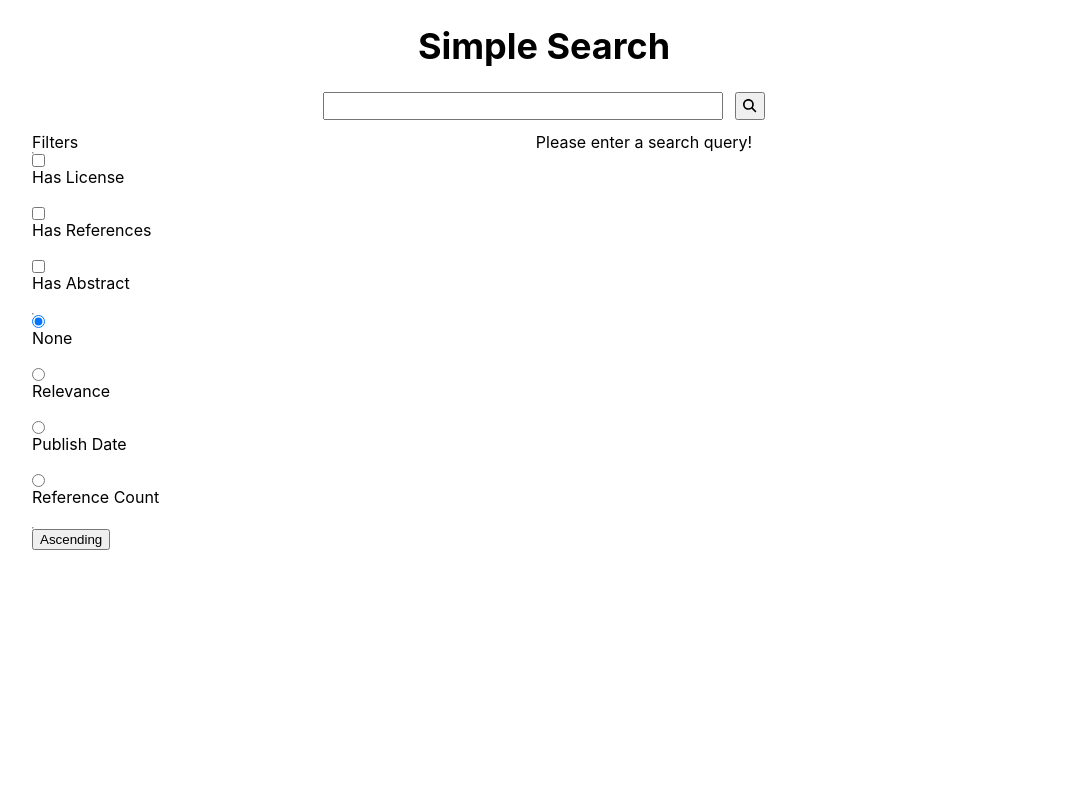
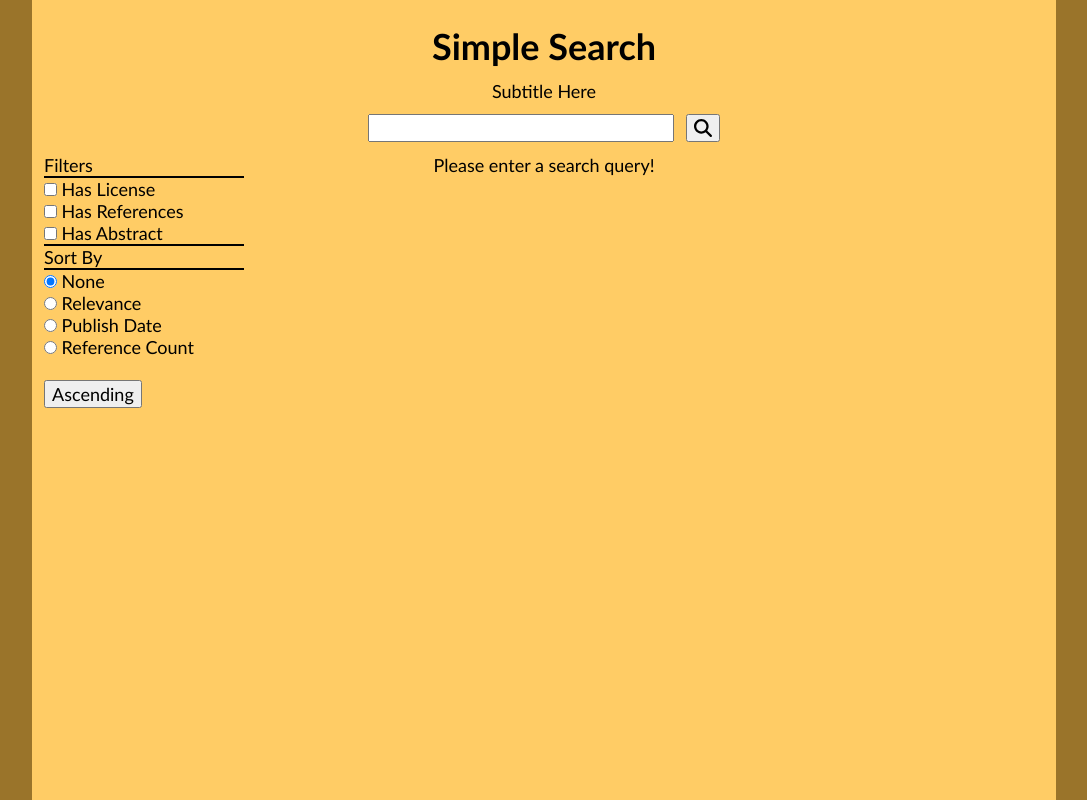
Before and after one commit to blloop/search-example, a React (Create React App) app: page / in a window 1280 px wide. Shown: the whole page, without its empty margins (96-1183 px from the left). Built offline with nearby package versions, Linux system fonts and the light colour scheme.

Commit message:
add page styling

```diff
--- a/src/App.css
+++ b/src/App.css
@@ -1,44 +1,68 @@
 * {
   margin: 0;
+  font-size: 18px;
+  font-family: 'Trebuchet MS',
+    'Lucida Sans Unicode',
+    'Lucida Grande',
+    'Lucida Sans',
+    Arial,
+    sans-serif;
   box-sizing: border-box;
+}
+
+body {
+  background-color: rgb(154, 116, 42);
+}
+
+hr {
+  border: none;
+  height: 2px;
+  width: 100%;
+  background-color: black;
 }
 
 .App {
   width: 1200px;
   max-width: 80vw;
+  height: 100vh;
   margin: 0 auto;
+  padding: 12px;
   text-align: center;
+  background-color: rgb(255, 204, 101);
 }
 
 .title {
-  margin: 24px 0;
+  margin: 12px 0;
   font-size: 36px;
   font-weight: bold;
 }
 
+.subtitle {
+  margin: 12px 0;
+}
+
 .search-bar {
+  width: 400px;
+  margin: 12px auto;
   display: flex;
   justify-content: center;
   gap: 12px;
-  margin: 12px 0;
 }
 
 .search-input {
-  width: 400px;
   height: 28px;
   font-size: 24px;
 }
 
 .narrow-search {
-  width: 200px;
+  width: 20%;
   float: left;
 }
 
 .narrow-search>div {
   display: flex;
   flex-direction: column;
-  align-items: flex-start;
-
+  align-items: baseline
 }
 
 .narrow-search p {
@@ -50,6 +74,11 @@
   color: gray;
 }
 
+.results-area {
+  width: 60%;
+  margin-left: 20%;
+}
+
 .text-output {
   text-align: center;
 }
--- a/src/App.js
+++ b/src/App.js
@@ -36,6 +36,7 @@ class App extends Component {
 
         {/* Webpage Header */}
         <p className='title'> Simple Search </p>
+        <p className='subtitle'> Subtitle Here </p>
 
         {/* SearchArea component:
             Passes function to update resultsList
--- a/src/components/FilterArea.js
+++ b/src/components/FilterArea.js
@@ -14,88 +14,79 @@ class FilterArea extends Component {
                     {/* Filter Area Title */}
                     <p> Filters </p>
                     <hr></hr>
-                    <input
-                        type='checkbox'
-                        onClick={() => {
+                    <div className='line'>
+                        <input type='checkbox' onClick={() => {
                             // Has a license
                             this.props.toggleFilter('has-license');
                         }}>
                         </input>
                         <p> Has License </p>
-                    <br></br>
-                    <input
-                        type='checkbox'
-                        onClick={() => {
+                    </div>
+                    <div className='line'>
+                        <input type='checkbox' onClick={() => {
                             // Contains a list of references
                             this.props.toggleFilter('has-references');
                         }}>
                         </input>
                         <p> Has References </p>
-                    <br></br>
-                    <input
-                        type='checkbox'
-                        onClick={() => {
+                    </div>
+                    <div className='line'>
+                        <input type='checkbox' onClick={() => {
                             // Contains an abstract
                             this.props.toggleFilter('has-abstract');
                         }}>
                         </input>
                         <p> Has Abstract </p>
-                    <br></br>
+                    </div>
                     <hr></hr>
                 </div>
 
                 {/* Sort radio buttons */}
                 <div className='sort-area'>
-                    <input
+                    {/* Filter Area Title */}
+                    <p> Sort By </p>
+                    <hr></hr>
+                    <div className='line'>
+                        <input type='radio' name='sorts' readOnly
                             checked={this.props.sort === ''}
-                        type='radio'
-                        name='sorts'
-                        readOnly
                             onClick={() => {
                                 // No sort preference
                                 this.props.setSort('');
                             }}>
                         </input>
                         <p> None </p>
-                    <br></br>
-                    <input
+                    </div>
+                    <div className='line'>
+                        <input type='radio' name='sorts' readOnly
                             checked={this.props.sort === 'relevance'}
-                        type='radio'
-                        name='sorts'
-                        readOnly
                             onClick={() => {
                                 // Relevance Score
                                 this.props.setSort('relevance');
                             }}>
                         </input>
                         <p> Relevance </p>
-                    <br></br>
-                    <input
+                    </div>
+                    <div className='line'>
+                        <input type='radio' name='sorts' readOnly
                             checked={this.props.sort === 'published'}
-                        type='radio'
-                        name='sorts'
-                        readOnly
                             onClick={() => {
                                 // Publication Date
                                 this.props.setSort('published');
                             }}>
                         </input>
                         <p> Publish Date </p>
-                    <br></br>
-                    <input
+                    </div>
+                    <div className='line'>
+                        <input type='radio' name='sorts' readOnly
                             checked={this.props.sort === 'references-count'}
-                        type='radio'
-                        name='sorts'
-                        readOnly
                             onClick={() => {
                                 // Number of reference counts
                                 this.props.setSort('references-count');
                             }}>
                         </input>
                         <p> Reference Count </p>
+                    </div>
                     <br></br>
-                    <hr></hr>
-
                     {/* Ascending - Descending Option */}
                     <button
                         className='toggle-ascend'
@@ -106,8 +97,8 @@ class FilterArea extends Component {
                             'Ascending' :
                             'Descending'}
                     </button>
+                </div>
 
-                </div>
             </div>
         )
     }
```
Lines whose indentation alone changed are shown as unchanged.
